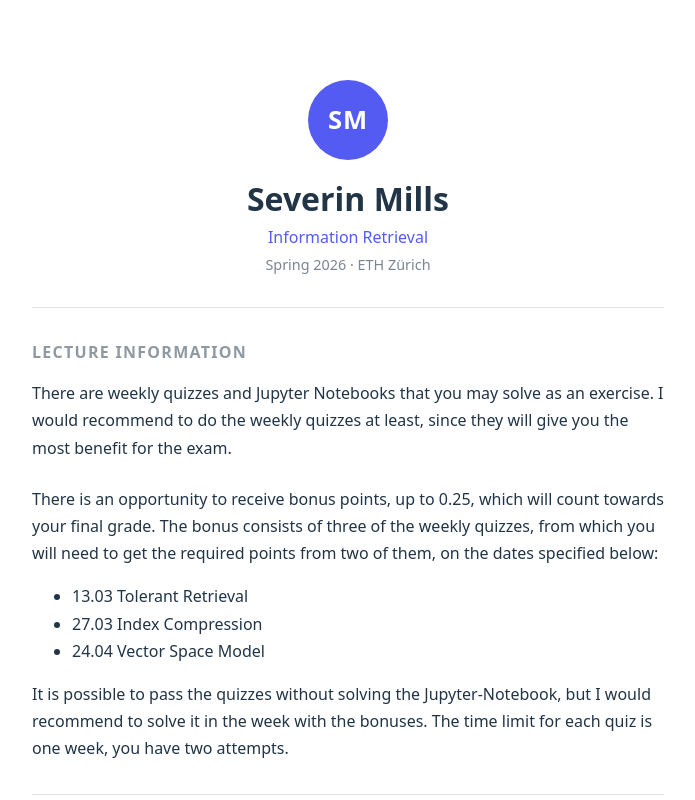
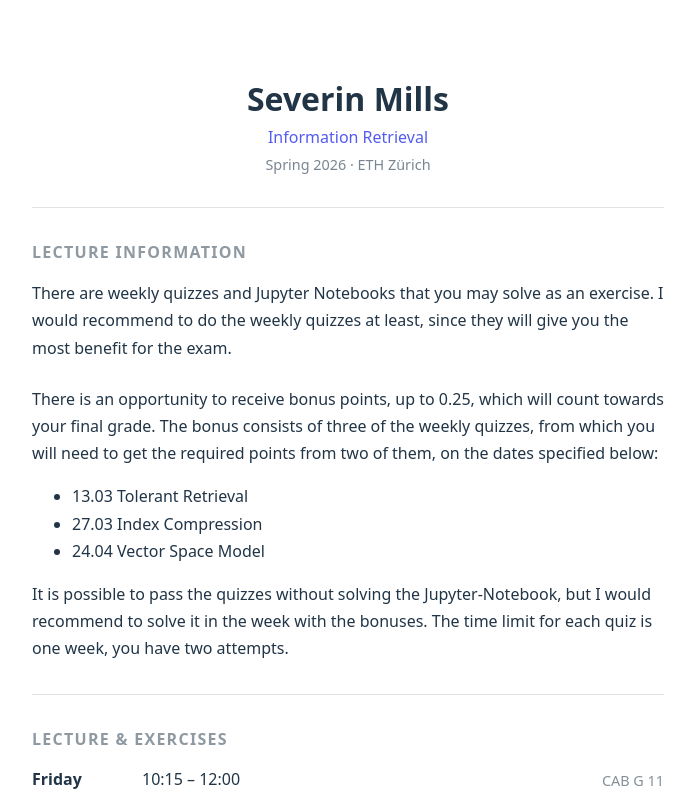
Before and after one commit to Azyrma/infret_website, a React (Vite) app: page / in a window 1280 px wide. Shown: the top 800 px of the page, without its empty margins (292-987 px from the left). Built offline with nearby package versions, Linux system fonts and the light colour scheme.

Commit message:
edited font

```diff
--- a/index.html
+++ b/index.html
@@ -3,8 +3,7 @@
   <head>
     <meta charset="UTF-8" />
     <meta name="viewport" content="width=device-width, initial-scale=1.0" />
-    <title>Information Retrieval FS26</title>
-  </head>
+    <title>Information Retrieval FS26</title></head>
   <body>
     <div id="root"></div>
     <script type="module" src="/src/main.tsx"></script>
--- a/package.json
+++ b/package.json
@@ -10,6 +10,8 @@
     "preview": "vite preview"
   },
   "dependencies": {
+    "@fontsource-variable/inter": "^5.2.8",
+    "@fontsource-variable/source-serif-4": "^5.2.9",
     "react": "^19.2.0",
     "react-dom": "^19.2.0"
   },
--- a/src/App.tsx
+++ b/src/App.tsx
@@ -7,7 +7,7 @@ function App() {
     <main>
       {/* Hero */}
       <section className="hero">
-        <div className="avatar-placeholder">SM</div>
+        {/*<div className="avatar-placeholder">SM</div>*/}
         <h1>Severin Mills</h1>
         <p className="role"><a href="https://www.vvz.ethz.ch/Vorlesungsverzeichnis/lerneinheit.view?lerneinheitId=198419&semkez=2026S&ansicht=ALLE&lang=de">Information Retrieval</a></p>
         <p className="semester">Spring 2026 · ETH Zürich</p>
--- a/src/index.css
+++ b/src/index.css
@@ -1,5 +1,7 @@
+@import '@fontsource-variable/source-serif-4';
+
 :root {
-  font-family: system-ui, Avenir, Helvetica, Arial, sans-serif;
+  font-family: 'Source Serif 4 Variable', system-ui, Avenir, Helvetica, Arial, sans-serif;
   line-height: 1.5;
   font-weight: 400;
 
```
Also changed, not shown: 2 other files (tests, documents, lock files or other folders).
